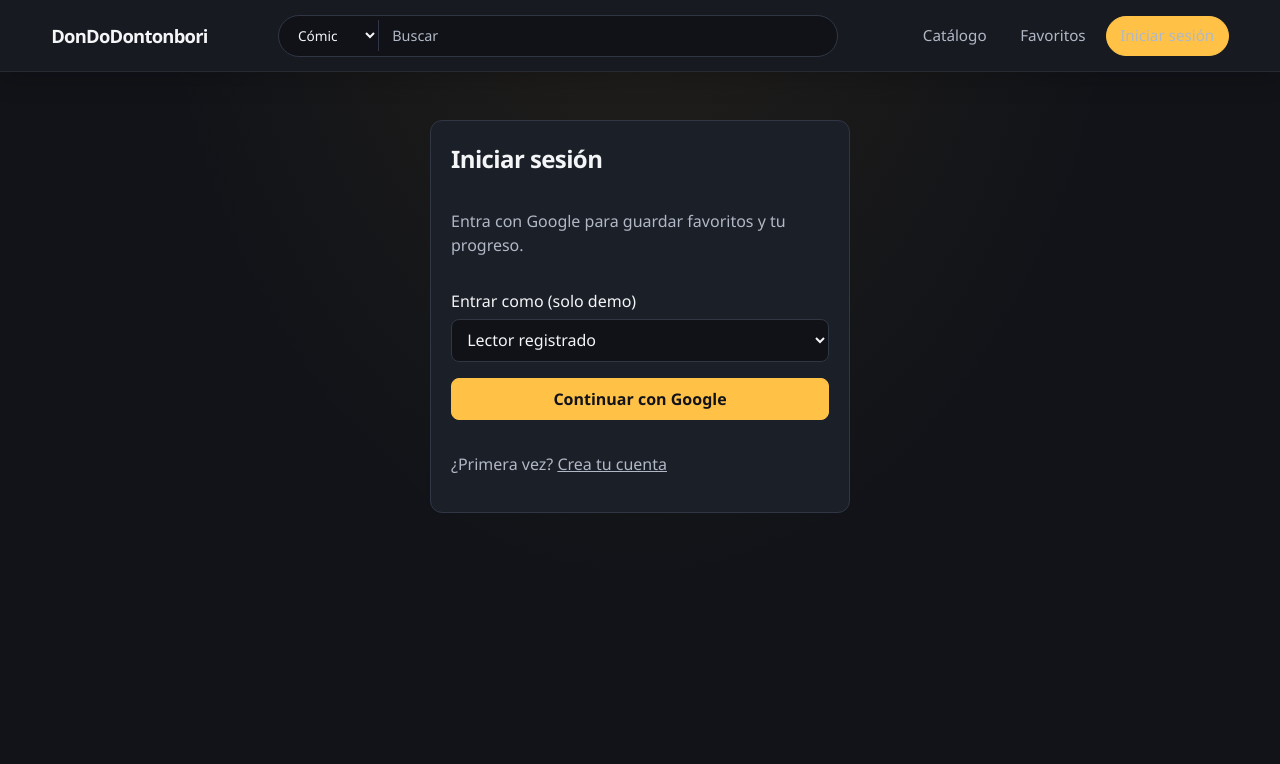
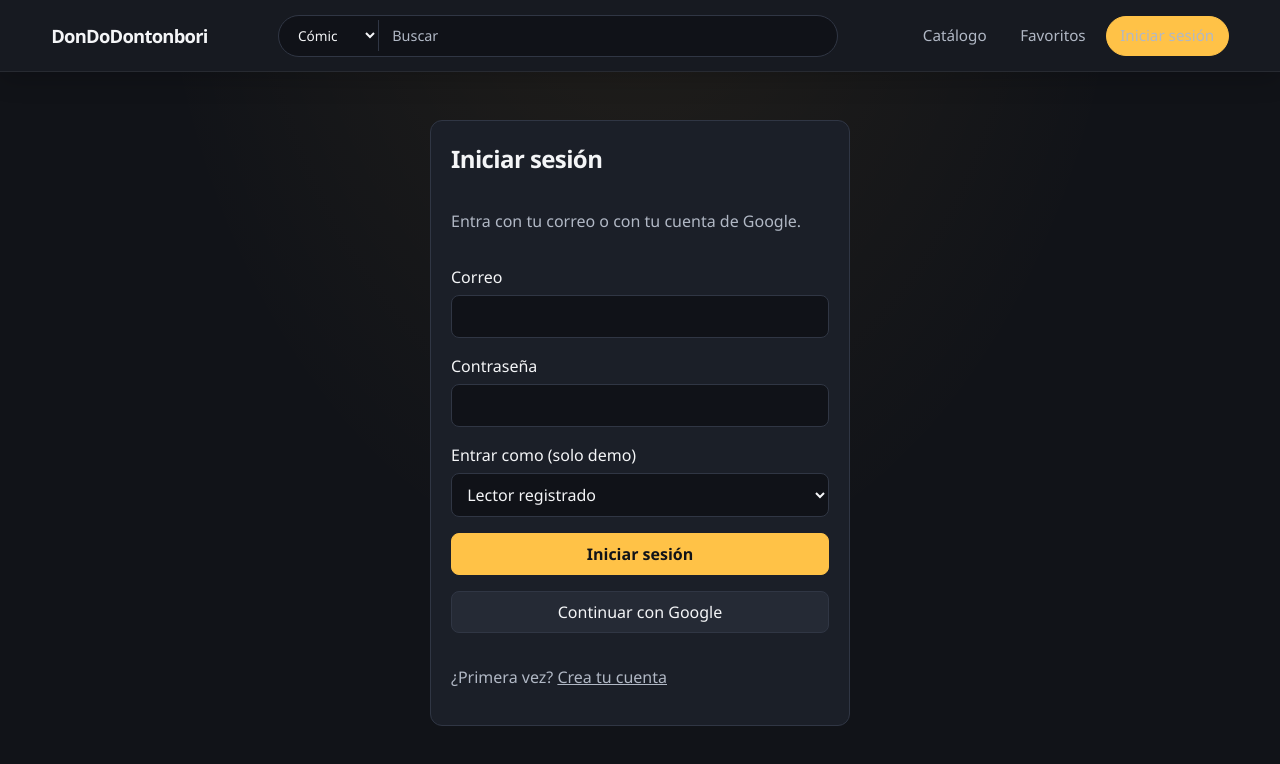
Before and after one commit to Carlos110900/DONDON_COPY, an Angular app: page /login in a window 1280 px wide. Shown: the top 764 px of the page. Built offline with nearby package versions, Linux system fonts and the light colour scheme.

Commit message:
feat: hacer el formulario de login reactivo

```diff
--- a/src/app/pages/login/login.html
+++ b/src/app/pages/login/login.html
@@ -1,19 +1,39 @@
 <section class="auth">
-  <div class="card form-card">
+  <form class="card form-card" [formGroup]="form" (ngSubmit)="submit()" novalidate>
     <h1>Iniciar sesión</h1>
-    <p class="muted">Entra con Google para guardar favoritos y tu progreso.</p>
+    <p class="muted">Entra con tu correo o con tu cuenta de Google.</p>
 
-    <label class="field">
-      Entrar como (solo demo)
-      <select name="role" [(ngModel)]="role">
-        <option value="reader">Lector registrado</option>
-        <option value="publisher">Publicador</option>
-        <option value="admin">Administrador</option>
+    <app-form-field label="Correo" inputId="login-email" [control]="form.controls.email">
+      <input id="login-email" type="email" formControlName="email" autocomplete="email" />
+    </app-form-field>
+
+    <app-form-field label="Contraseña" inputId="login-password" [control]="form.controls.password">
+      <input
+        id="login-password"
+        type="password"
+        formControlName="password"
+        autocomplete="current-password"
+      />
+    </app-form-field>
+
+    <!-- ⚠️🐍 Malfoid dece: Despues quitar en el final, como lo ordena malfoid 🐍⚠️ -->
+    <app-form-field
+      label="Entrar como (solo demo)"
+      inputId="login-role"
+      [control]="form.controls.role"
+    >
+      <select id="login-role" formControlName="role">
+        @for (r of demoRoles; track r.value) {
+          <option [value]="r.value">{{ r.label }}</option>
+        }
       </select>
-    </label>
+    </app-form-field>
 
-    <button type="button" class="btn btn-primary" (click)="enter()">Continuar con Google</button>
+    <button type="submit" class="btn btn-primary" [disabled]="submitting()">Iniciar sesión</button>
+    <button type="button" class="btn" [disabled]="submitting()" (click)="loginWithGoogle()">
+      Continuar con Google
+    </button>
 
     <p class="muted">¿Primera vez? <a routerLink="/registro">Crea tu cuenta</a></p>
-  </div>
+  </form>
 </section>
--- a/src/app/pages/login/login.ts
+++ b/src/app/pages/login/login.ts
@@ -1,26 +1,59 @@
-import { Component, inject } from '@angular/core';
-import { FormsModule } from '@angular/forms';
+import { ChangeDetectionStrategy, Component, inject, signal } from '@angular/core';
+import { NonNullableFormBuilder, ReactiveFormsModule, Validators } from '@angular/forms';
 import { Router, RouterLink } from '@angular/router';
+import { FormField } from '../../shared/components/form-field/form-field';
 import { Role, Session } from '../../shared/services/session';
 import { Toast } from '../../shared/services/toast/toast';
 
+// ⚠️🐍 Despues quitar en el final, como lo ordena malfoid 🐍⚠️
+const DEMO_ROLES: { value: Role; label: string }[] = [
+  { value: 'reader', label: 'Lector registrado' },
+  { value: 'publisher', label: 'Publicador' },
+  { value: 'admin', label: 'Administrador' },
+];
+
 @Component({
   selector: 'app-login',
-  imports: [FormsModule, RouterLink],
+  imports: [ReactiveFormsModule, RouterLink, FormField],
   templateUrl: './login.html',
   styleUrl: './login.scss',
+  changeDetection: ChangeDetectionStrategy.OnPush,
 })
 export class Login {
+  private readonly fb = inject(NonNullableFormBuilder);
   private readonly session = inject(Session);
   private readonly router = inject(Router);
   private readonly toast = inject(Toast);
+  protected readonly demoRoles = DEMO_ROLES;
+  protected readonly submitting = signal(false);
 
-  // Solo para la demo: permite probar los distintos roles sin API.
-  role: Role = 'reader';
+  readonly form = this.fb.group({
+    email: ['', [Validators.required, Validators.email]],
+    password: ['', [Validators.required, Validators.minLength(8)]],
+    role: ['reader' as Role], // solo demo
+  });
 
-  enter(): void {
-    this.session.login(this.role, 'Usuario demo');
+  submit(): void {
+    if (this.form.invalid) {
+      this.form.markAllAsTouched();
+      this.toast.show('Revisa los campos marcados.', 'error');
+      return;
+    }
+    this.enter(this.form.controls.email.value.split('@')[0]);
+  }
+
+  // ⚠️🐍 Despues quitar en el final, como lo ordena malfoid 🐍⚠️
+  loginWithGoogle(): void {
+    this.enter('Usuario Google');
+  }
+
+  private enter(name: string): void {
+    this.submitting.set(true);
+    const { role } = this.form.getRawValue();
+    this.session.login(role, name);
     this.toast.show('¡Bienvenido de nuevo!');
-    this.router.navigate([this.role === 'reader' ? '/catalogo' : '/panel']);
+    this.router
+      .navigate([role === 'reader' ? '/catalogo' : '/panel'])
+      .finally(() => this.submitting.set(false));
   }
 }
```
